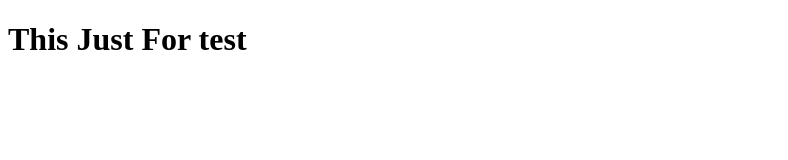
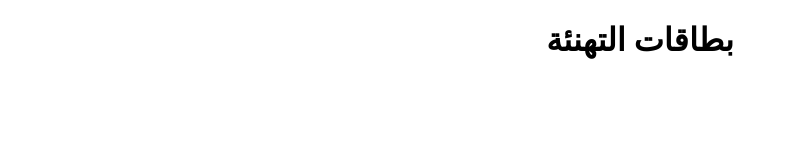
Before and after one commit to kmkart2000/MyFrist, a plain HTML site: page index.html in a window 1280 px wide. Shown: the whole page, without its empty margins (0-788 px from the left). Drawn offline with Linux system fonts and the light colour scheme.

Commit message:
Add files via upload

```diff
--- a/index.html
+++ b/index.html
@@ -7,6 +7,6 @@
     <title>Document</title>
 </head>
 <body>
-    <h1>This Just For test</h1>
+    <h1 style="text-align: center;" >بطاقات التهنئة</h1>
 </body>
 </html>
```
